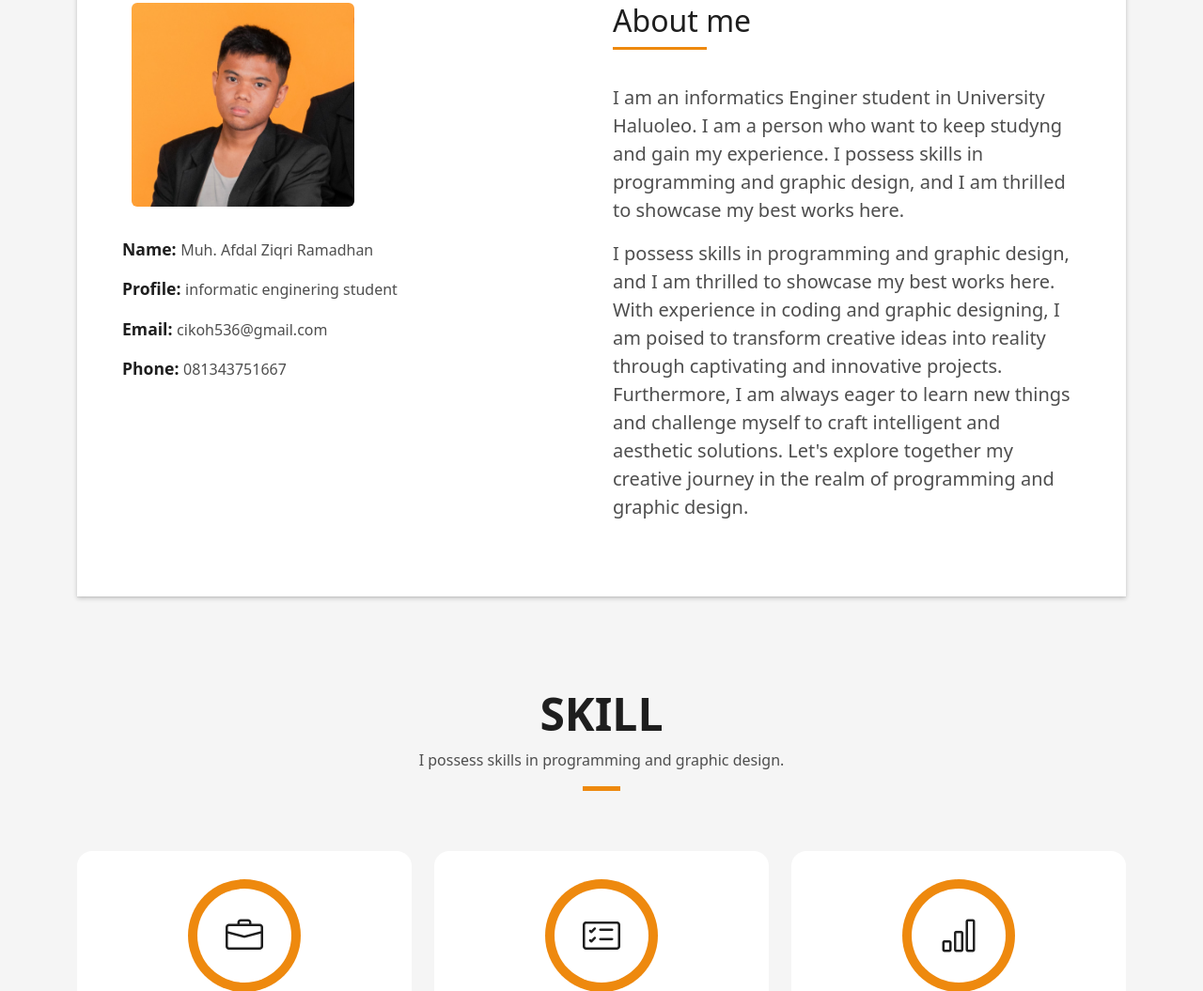
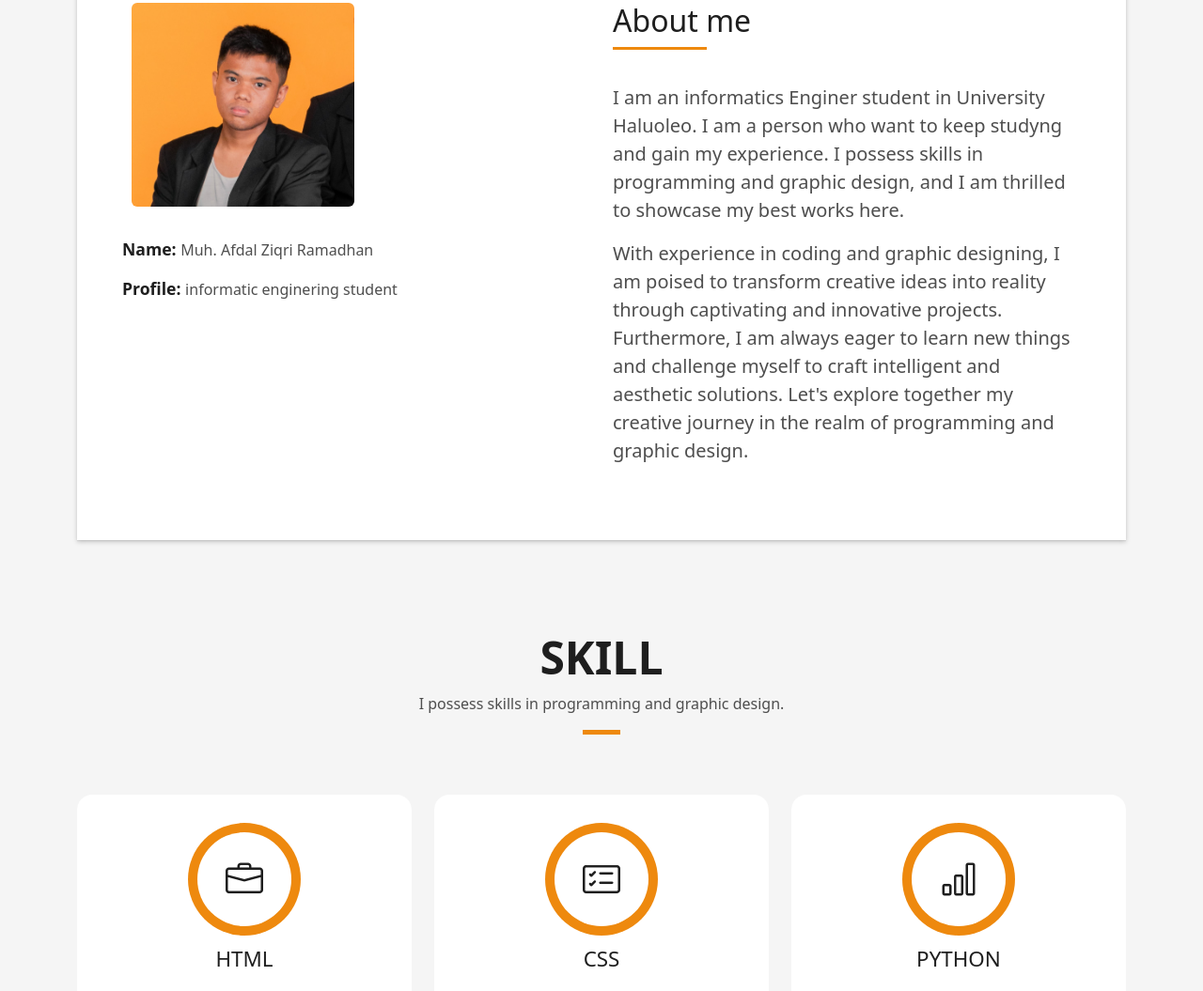
Before and after one commit to tyrant04/tyrant04.github.io, a plain HTML site: page index.html in a window 1280 px wide. Shown: the part 925-1980 px from the top of the page at 94% size. Drawn offline with Linux system fonts and the light colour scheme.

Commit message:
Update index.html

```diff
--- a/index.html
+++ b/index.html
@@ -116,14 +116,6 @@
                         <span class="title-s">Profile: </span>
                         <span>informatic enginering student</span>
                       </p>
-                      <p>
-                        <span class="title-s">Email: </span>
-                        <span>cikoh536@gmail.com</span>
-                      </p>
-                      <p>
-                        <span class="title-s">Phone: </span>
-                        <span>081343751667</span>
-                      </p>
                     </div>
                   </div>
                   <div class="col-md-6">
@@ -138,8 +130,7 @@
                         showcase my best works here.
                       </p>
                       <p class="lead">
-                        I possess skills in programming and graphic design, and I am thrilled to
-                        showcase my best works here. With experience in coding and graphic designing,
+                        With experience in coding and graphic designing,
                         I am poised to transform creative ideas into reality through captivating and
                         innovative projects. Furthermore, I am always eager to learn new things and
                         challenge myself to craft intelligent and aesthetic solutions.
```
